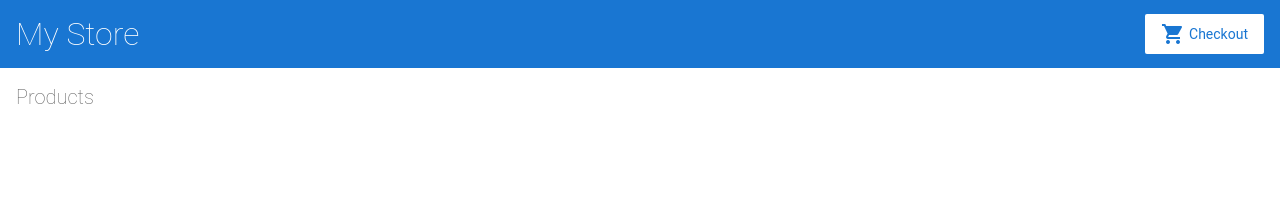
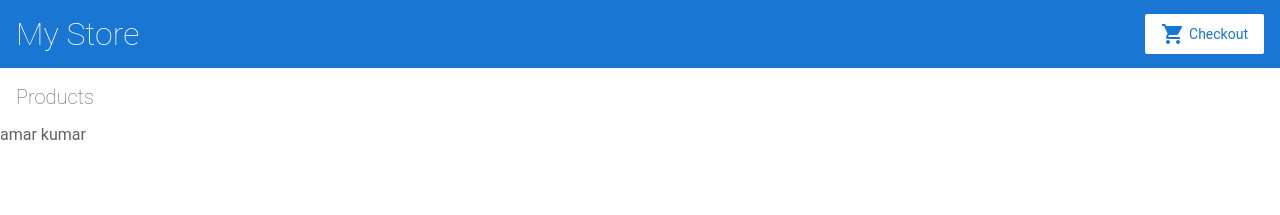
Before and after one commit to akamar112kumar/angular-with_json, an Angular app: page / in a window 1280 px wide. Shown: the top 215 px of the page. Built offline with nearby package versions, Linux system fonts and the light colour scheme.

Commit message:
1 file modified

```diff
--- a/src/app/app.component.html
+++ b/src/app/app.component.html
@@ -3,7 +3,7 @@
 <div class="container">
   <router-outlet></router-outlet>
 </div>
-
+<div>amar kumar</div>
 <!--
 Copyright Google LLC. All Rights Reserved.
 Use of this source code is governed by an MIT-style license that
```
